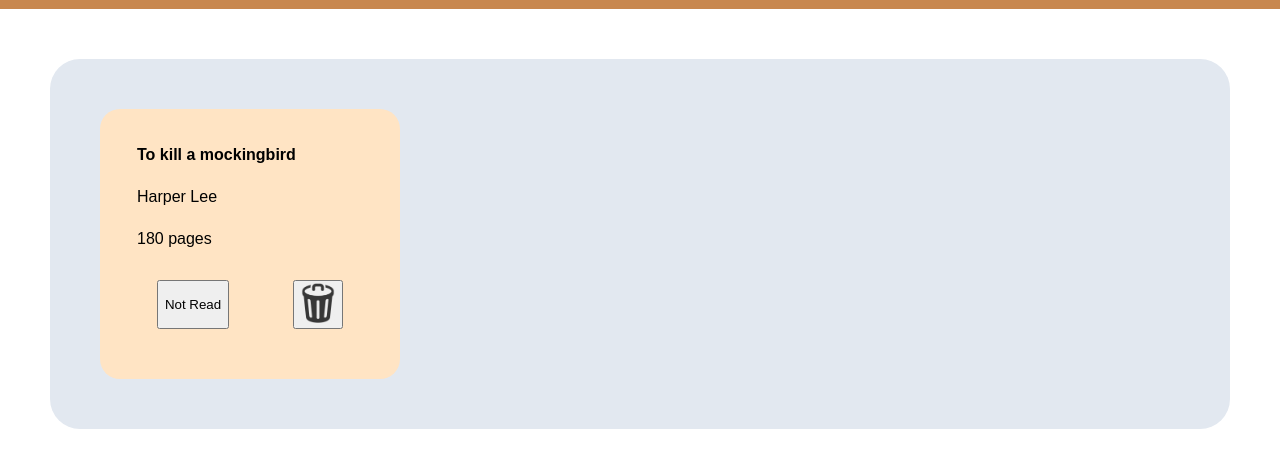
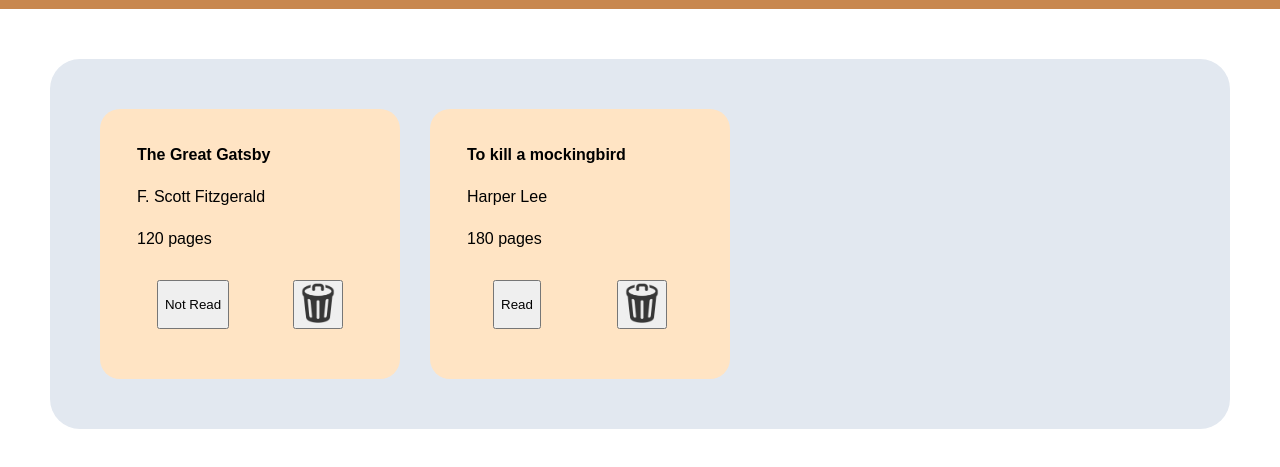
Before and after one commit to Dudeyay/odin-Library, a plain HTML site: page index.html in a window 1280 px wide. Shown: the part 67-534 px from the top of the page. Drawn offline with Linux system fonts and the light colour scheme.

Commit message:
Added JS to create cards from book objects, and a function to loop through book Array and place them in HTML

```diff
--- a/index.html
+++ b/index.html
@@ -4,6 +4,7 @@
     <meta charset="UTF-8">
     <meta name="viewport" content="width=device-width, initial-scale=1.0">
     <link rel="stylesheet" href="style.css">
+    <script src="script.js" defer></script>
     <title>Online Library</title>
 </head>
 <body>
@@ -13,15 +14,7 @@
     </div>
     <div class="main">
         <div class="books">
-                <div class="card">
-                    <p class="bookName">To kill a mockingbird</p>
-                    <p class="author">Harper Lee</p>
-                    <p class="pages">180 pages</p>
-                    <div class="buttons">
-                        <button class="read">Not Read</button>
-                        <button class="delete"><img src="./assets/trashbin.png"></button>
-                    </div>
-                </div>
+
         </div>
     </div>
 </body>
--- a/script.js
+++ b/script.js
@@ -0,0 +1,52 @@
+function book(name, author, pages, readOrNot){
+    this.name = name;
+    this.author = author;
+    this.pages = pages;
+    this.readOrNot = readOrNot;
+}
+
+function addBookToLibrary(){
+
+}
+
+const myLibrary = [];
+
+const book1 = new book("The Great Gatsby", "F. Scott Fitzgerald", 120, false);
+const book2 = new book("To kill a mockingbird", "Harper Lee", 180, true);
+myLibrary.push(book1);
+myLibrary.push(book2);
+
+let bookList = document.querySelector(".books");
+
+function createCard(obj) {
+    const name = obj.name;
+    const author = obj.author;
+    const pages = obj.pages;
+    let readOrNot;
+    if (obj.readOrNot) {
+        readOrNot = 'Read';
+    } else {
+        readOrNot = 'Not Read';
+    }
+
+    let book = document.createElement('div');
+    book.setAttribute('class', 'card');
+    book.innerHTML = `<p class="bookName">${name}</p>
+                    <p class="author">${author}</p>
+                    <p class="pages">${pages + ' pages'}</p>
+                    <div class="buttons">
+                        <button class="read">${readOrNot}</button>
+                        <button class="delete"><img src="./assets/trashbin.png"></button>
+                    </div>
+
+    `
+    bookList.appendChild(book);
+
+}
+
+function refreshList() {
+    myLibrary.forEach(createCard)
+
+}
+
+refreshList();
```
